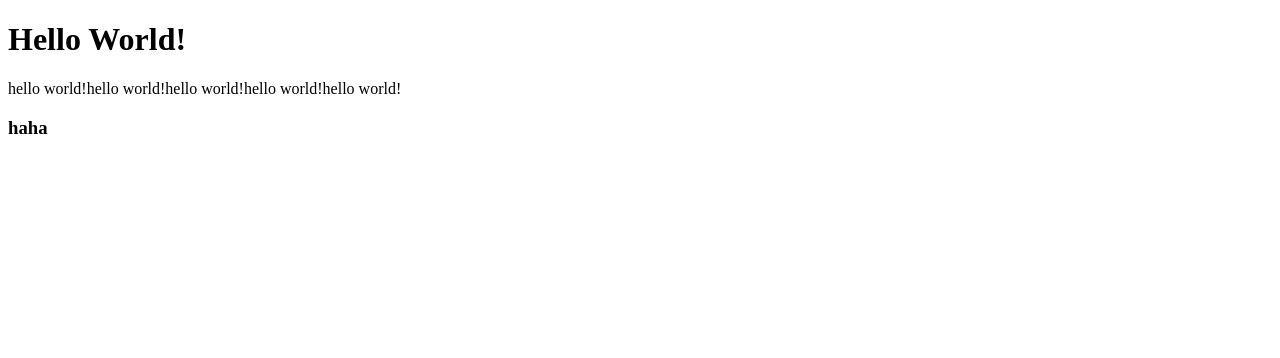
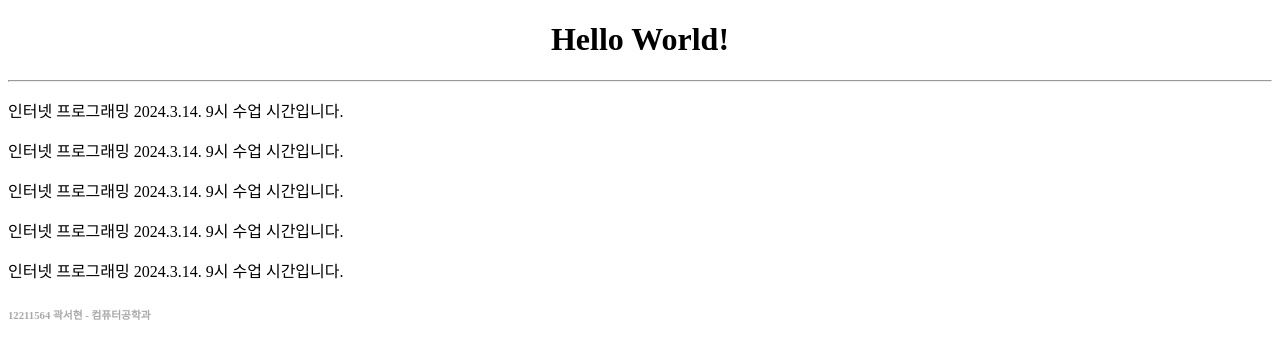
Before and after one commit to GitLumbo/GitLumbo.github.io, a plain HTML site: page index.html in a window 1280 px wide. Drawn offline with Linux system fonts and the light colour scheme.

Commit message:
new context

```diff
--- a/index.html
+++ b/index.html
@@ -6,9 +6,16 @@
 </head>
 
 <body>
-    <h1>Hello World!</h1>
-    <p>hello world!hello world!hello world!hello world!hello world!</p>
-    <h3>haha</h3>
+    <header>
+        <h1 style="text-align: center;">Hello World!</h1>
+    </header>
+    <hr />
+    <p>인터넷 프로그래밍 2024.3.14. 9시 수업 시간입니다.</p>
+    <p>인터넷 프로그래밍 2024.3.14. 9시 수업 시간입니다.</p>
+    <p>인터넷 프로그래밍 2024.3.14. 9시 수업 시간입니다.</p>
+    <p>인터넷 프로그래밍 2024.3.14. 9시 수업 시간입니다.</p>
+    <p>인터넷 프로그래밍 2024.3.14. 9시 수업 시간입니다.</p>
+    <h6 style="color: darkgrey;">12211564 곽서현 - 컴퓨터공학과</h6>
 </body>
 
 </html>
```
